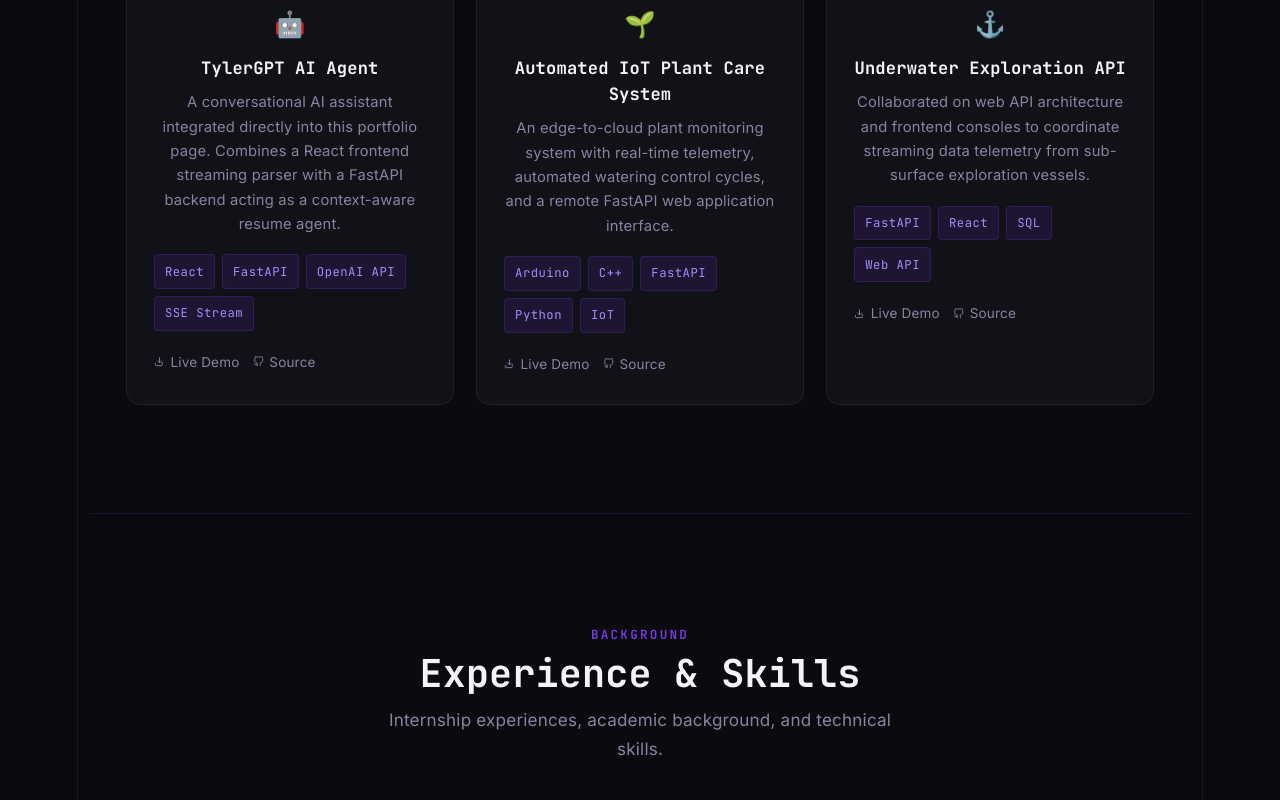
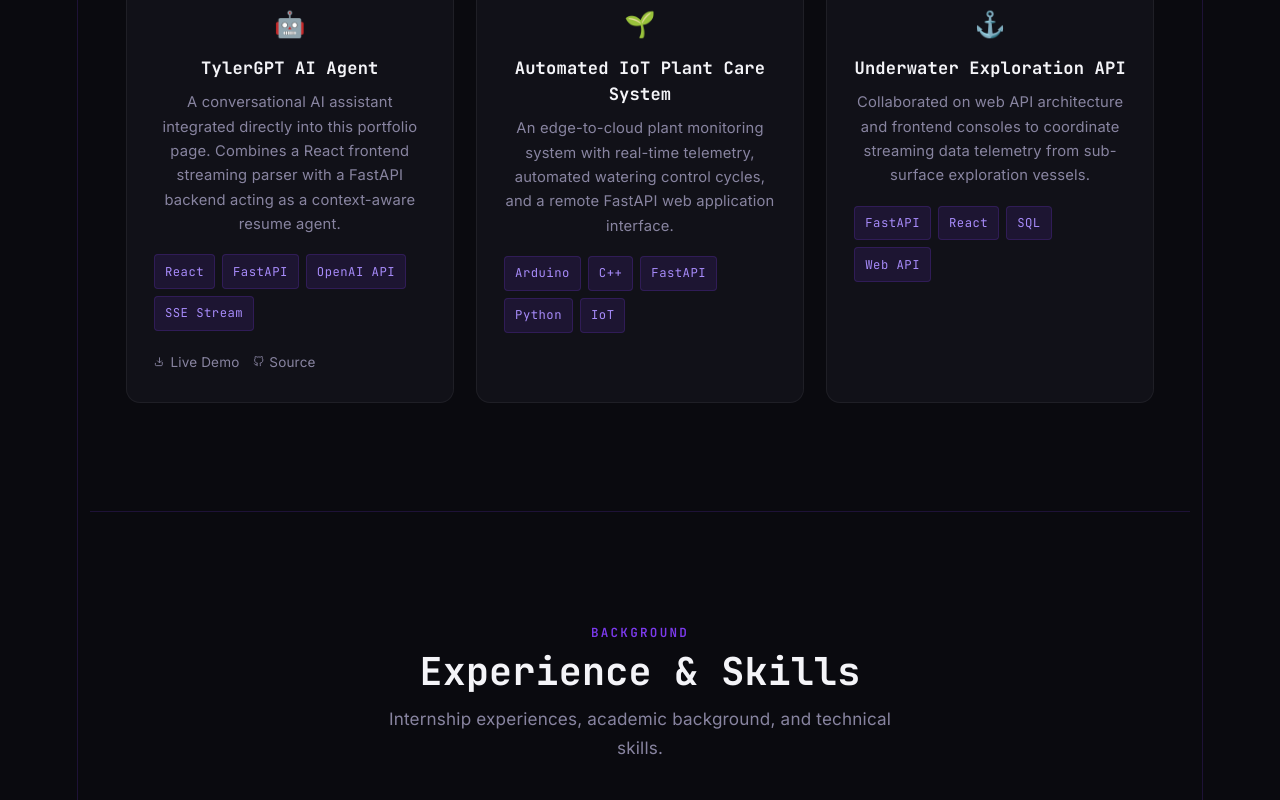
Before and after one commit to tylerlammey/personal-website, a React app in the folder frontend/: page / in a window 1280 px wide. Shown: the part 1540-2340 px from the top of the page. Built offline with nearby package versions, Linux system fonts and the light colour scheme; the HTML template or start-up script is replaced by a standard one.

Commit message:
feat: hide empty project card links and add TylerGPT source URL

```diff
--- a/frontend/src/App.jsx
+++ b/frontend/src/App.jsx
@@ -903,23 +903,23 @@ const PROJECTS = [
     desc: "A conversational AI assistant integrated directly into this portfolio page. Combines a React frontend streaming parser with a FastAPI backend acting as a context-aware resume agent.",
     tags: ["React", "FastAPI", "OpenAI API", "SSE Stream"],
     demo: "#agent",
-    code: "#",
+    code: "https://github.com/tylerlammey/personal-website",
   },
   {
     icon: "🌱",
     title: "Automated IoT Plant Care System",
     desc: "An edge-to-cloud plant monitoring system with real-time telemetry, automated watering control cycles, and a remote FastAPI web application interface.",
     tags: ["Arduino", "C++", "FastAPI", "Python", "IoT"],
-    demo: "#",
-    code: "#",
+    demo: "",
+    code: "",
   },
   {
     icon: "⚓",
     title: "Underwater Exploration API",
     desc: "Collaborated on web API architecture and frontend consoles to coordinate streaming data telemetry from sub-surface exploration vessels.",
     tags: ["FastAPI", "React", "SQL", "Web API"],
-    demo: "#",
-    code: "#",
+    demo: "",
+    code: "",
   },
 ];
 
@@ -1530,7 +1530,9 @@ export default function App() {
               <div className="project-tags">
                 {p.tags.map((t) => <span className="tag" key={t}>{t}</span>)}
               </div>
+              {(p.demo || p.code) && (
                 <div className="project-links">
+                  {p.demo && (
                     <a
                       className="project-link"
                       href={p.demo}
@@ -1544,11 +1546,15 @@ export default function App() {
                       <svg width="11" height="11" viewBox="0 0 24 24" fill="none" stroke="currentColor" strokeWidth="2"><path d="M18 13v6a2 2 0 01-2 2H5a2 2 0 01-2-2v-4" /><polyline points="7 10 12 15 17 10" /><line x1="12" y1="15" x2="12" y2="3" /></svg>
                       Live Demo
                     </a>
-                <a className="project-link" href={p.code}>
+                  )}
+                  {p.code && (
+                    <a className="project-link" href={p.code} target="_blank" rel="noopener noreferrer">
                       <svg width="11" height="11" viewBox="0 0 24 24" fill="none" stroke="currentColor" strokeWidth="2"><path d="M9 19c-5 1.5-5-2.5-7-3m14 6v-3.87a3.37 3.37 0 00-.94-2.61c3.14-.35 6.44-1.54 6.44-7A5.44 5.44 0 0020 4.77 5.07 5.07 0 0019.91 1S18.73.65 16 2.48a13.38 13.38 0 00-7 0C6.27.65 5.09 1 5.09 1A5.07 5.07 0 005 4.77a5.44 5.44 0 00-1.5 3.78c0 5.42 3.3 6.61 6.44 7A3.37 3.37 0 009 18.13V22" /></svg>
                       Source
                     </a>
-              </div>
+                  )}
+                </div>
+              )}
             </div>
           ))}
         </div>
```
Lines whose indentation alone changed are shown as unchanged.
